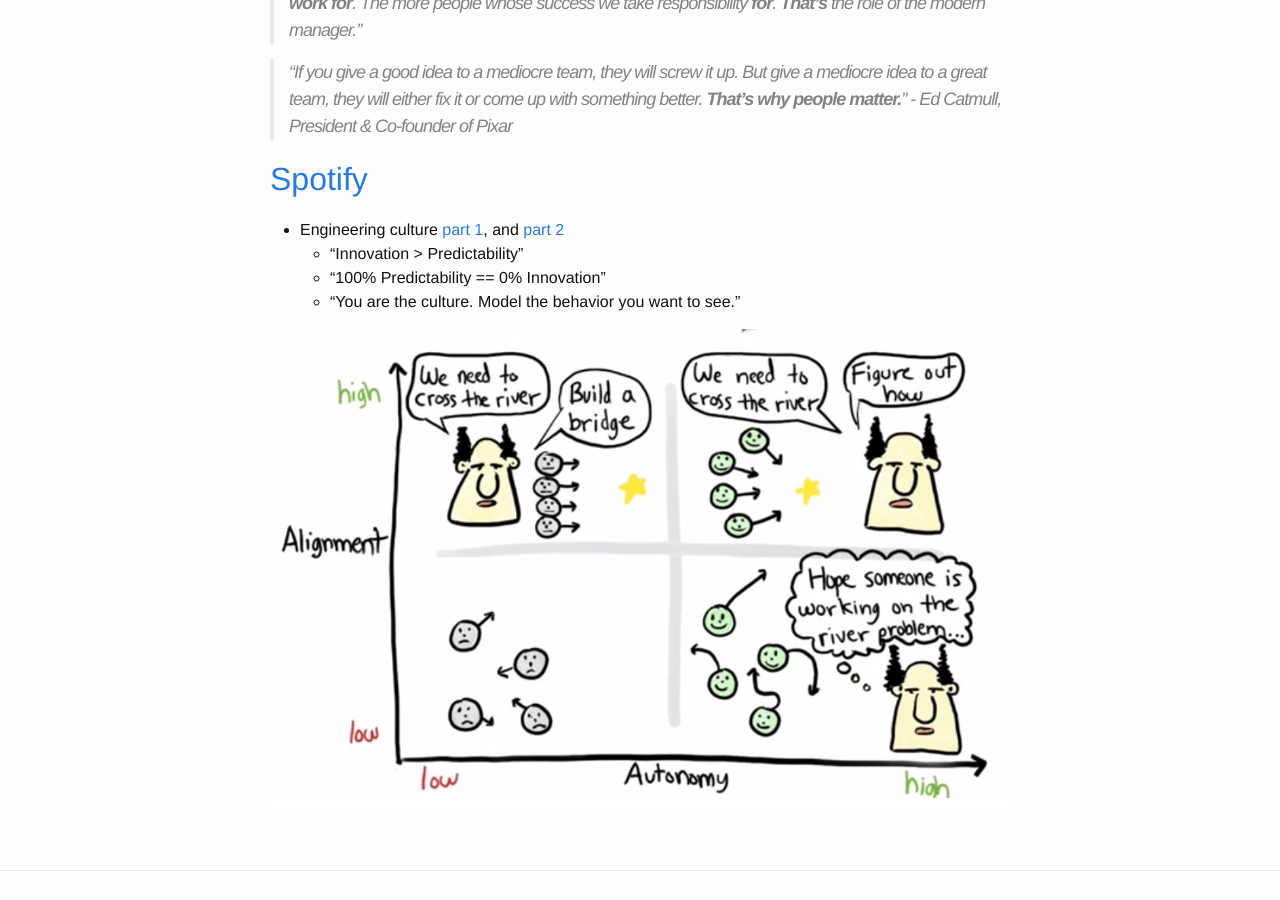
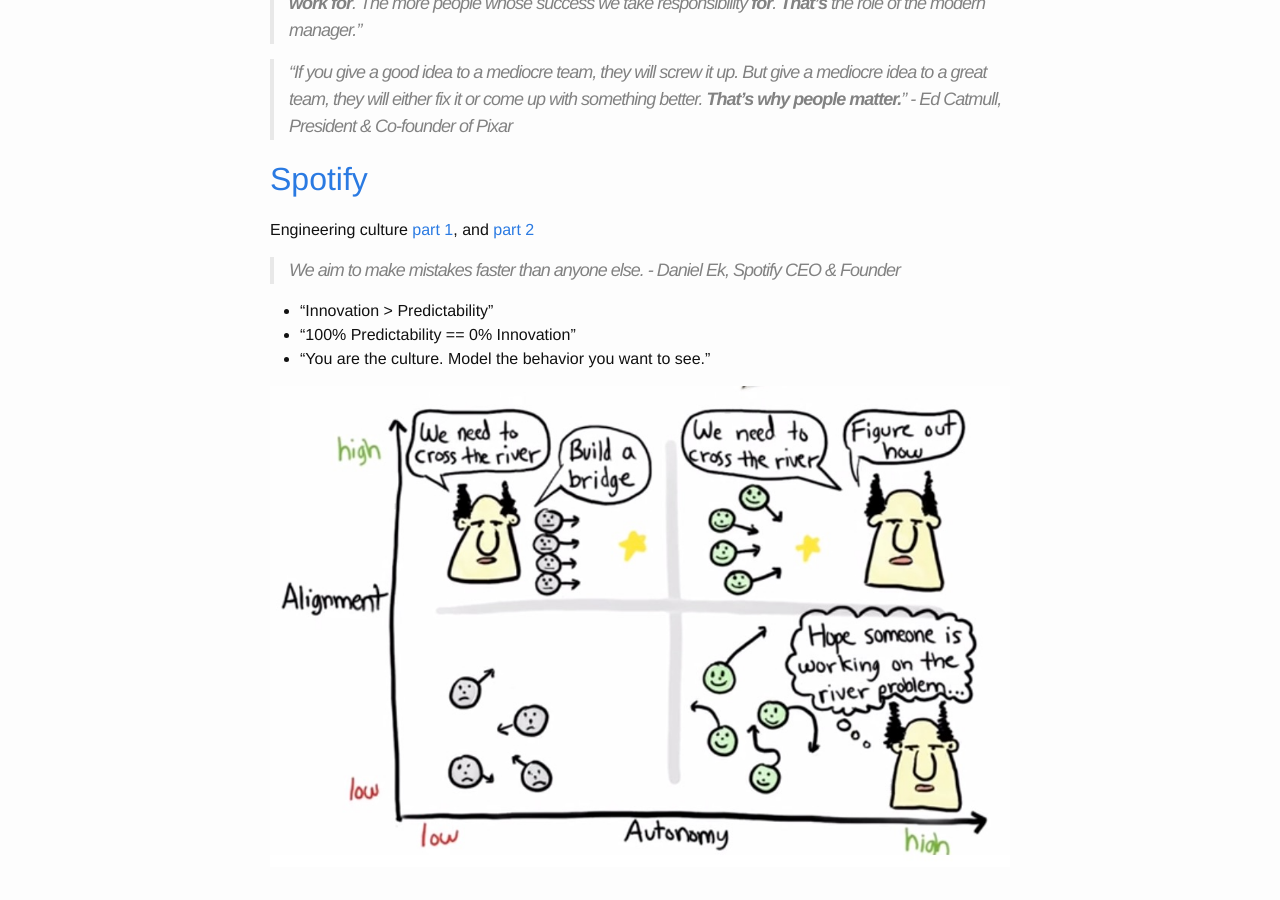
Before and after one commit to puzzfuzz/puzzfuzz.github.io, a Jekyll site: the page built from _posts/2015-02-24-management-material.md, in a window 1280 px wide and 900 px high, scrolled down 5978 px. Built offline with Jekyll 4.4.1, drawn with Linux system fonts in a browser that asks for light colours.

Commit message:
Daniel Ek quote

```diff
--- a/_posts/2015-02-24-management-material.md
+++ b/_posts/2015-02-24-management-material.md
@@ -202,10 +202,13 @@ Corporate culture: **Highly Aligned, Loosely Coupled**
 > "If you give a good idea to a mediocre team, they will screw it up. But give a mediocre idea to a great team, they will either fix it or come up with something better. **That's why people matter.**" - Ed Catmull, President & Co-founder of Pixar
 
 ##[Spotify][spotify_corp]
-* Engineering culture [part 1][spotify_talk_1], and [part 2][spotify_talk_2]
-  * "Innovation > Predictability"
-  * "100% Predictability == 0% Innovation"
-  * "You are the culture. Model the behavior you want to see."
+Engineering culture [part 1][spotify_talk_1], and [part 2][spotify_talk_2]
+
+> We aim to make mistakes faster than anyone else. - Daniel Ek, Spotify CEO & Founder
+
+  - "Innovation > Predictability"
+  - "100% Predictability == 0% Innovation"
+  - "You are the culture. Model the behavior you want to see."
 
 ![autonomy](/assets/alignmentXautonomy.jpg)
 
```
